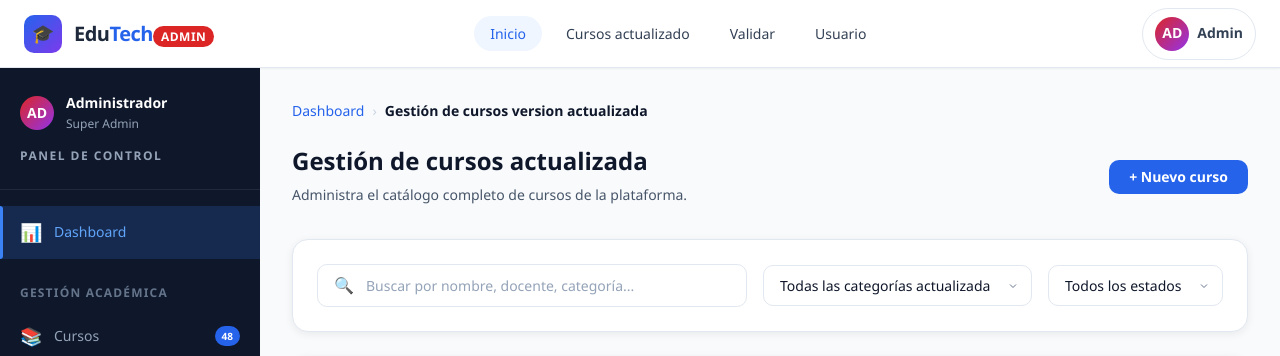
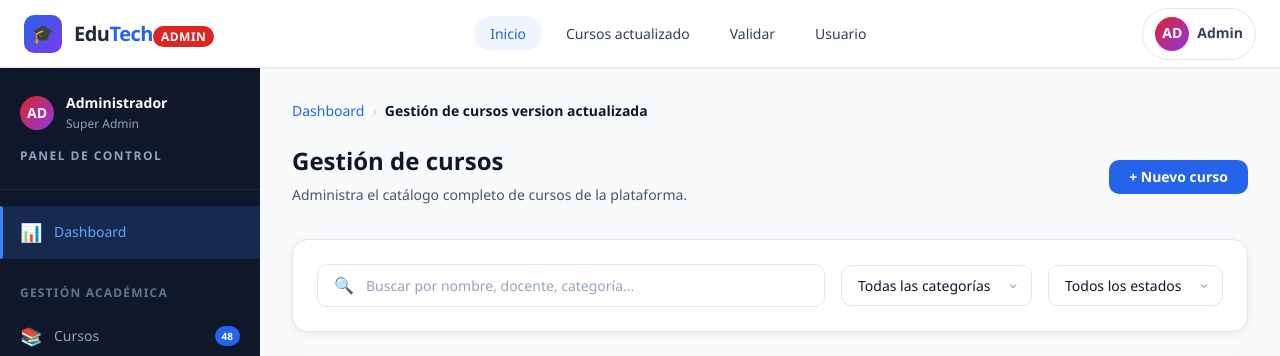
Before and after one commit to A-Barboza-Veliz/evaluacion-integral, an Angular app in the folder angular/portal-angular/: page /cursos in a window 1280 px wide. Shown: the top 356 px of the page. Built offline with nearby package versions, Linux system fonts and the light colour scheme; no server answers.

Commit message:
modificacion titulos

```diff
--- a/angular/portal-angular/src/app/components/cursos/cursos.html
+++ b/angular/portal-angular/src/app/components/cursos/cursos.html
@@ -7,7 +7,7 @@
         <div class="page-header">
           <div class="page-header-row">
             <div>
-              <h1 class="page-title">Gestión de cursos actualizada</h1>
+              <h1 class="page-title">Gestión de cursos</h1>
               <p class="page-subtitle">Administra el catálogo completo de cursos de la plataforma.</p>
             </div>
             <button class="btn btn-primary" onclick="alert('Modal: Nuevo Curso')">+ Nuevo curso</button>
@@ -22,7 +22,7 @@
               <input type="search" placeholder="Buscar por nombre, docente, categoría..." aria-label="Buscar curso" />
             </div>
             <select class="form-control" style="width:auto;" aria-label="Filtrar por categoría">
-              <option>Todas las categorías actualizada</option>
+              <option>Todas las categorías</option>
               <option>Frontend</option>
               <option>Backend</option>
               <option>Full Stack</option>
```
